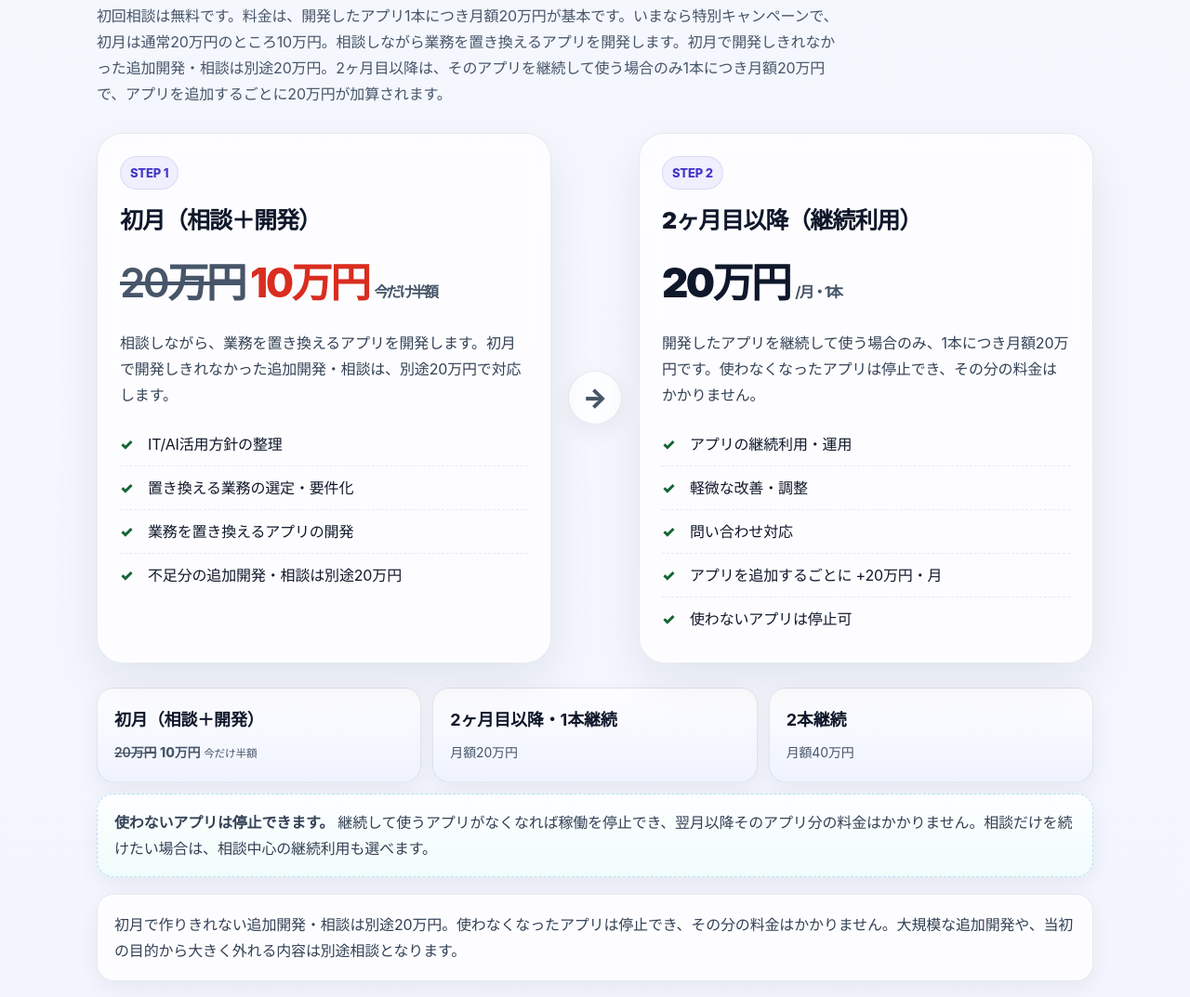
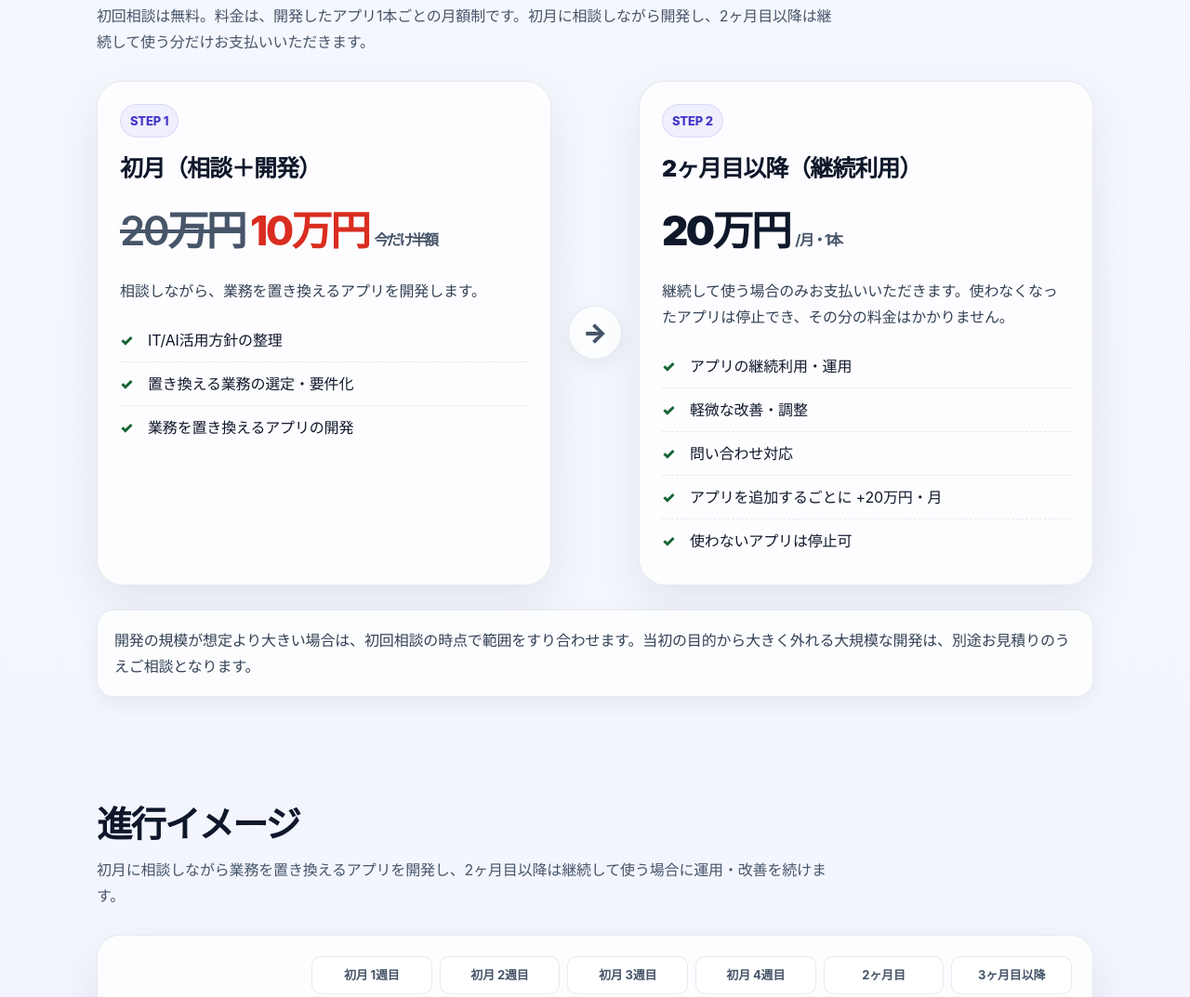
Before and after one commit to takesika/back_service_lp, a plain HTML site: page index.html in a window 1280 px wide. Shown: the part 2096-3169 px from the top of the page at 93% size. Drawn offline with Linux system fonts and the light colour scheme.

Commit message:
料金表記を料金カードに集約し冗長な繰り返しを削除
- 価格の数字を出す場所をヒーローのバッジと料金カード(STEP1/STEP2)のみに集約
- リード文・料金例・停止ボックス・進行イメージ・利用開始の流れから価格の再掲を削除
- 「未完成なら別途20万」の表現を廃止し、大規模開発は初回相談で範囲調整＋別途見積に変更

Co-Authored-By: Claude Opus 4.8 (1M context) <noreply@anthropic.com>

```diff
--- a/index.html
+++ b/index.html
@@ -553,19 +553,18 @@
       <div class="wrap">
         <h2 class="section-title">料金</h2>
         <p class="section-lead">
-          初回相談は無料です。料金は、開発したアプリ1本につき月額20万円が基本です。いまなら特別キャンペーンで、初月は通常20万円のところ10万円。相談しながら業務を置き換えるアプリを開発します。初月で開発しきれなかった追加開発・相談は別途20万円。2ヶ月目以降は、そのアプリを継続して使う場合のみ1本につき月額20万円で、アプリを追加するごとに20万円が加算されます。
+          初回相談は無料。料金は、開発したアプリ1本ごとの月額制です。初月に相談しながら開発し、2ヶ月目以降は継続して使う分だけお支払いいただきます。
         </p>
         <div class="price-journey">
           <div class="journey-card">
             <div class="journey-label">STEP 1</div>
             <h3 class="journey-title">初月（相談＋開発）</h3>
             <div class="journey-price"><del>20万円</del> <span class="sale-price">10万円</span> <small>今だけ半額</small></div>
-            <p class="journey-text">相談しながら、業務を置き換えるアプリを開発します。初月で開発しきれなかった追加開発・相談は、別途20万円で対応します。</p>
+            <p class="journey-text">相談しながら、業務を置き換えるアプリを開発します。</p>
             <ul class="check-list">
               <li>IT/AI活用方針の整理</li>
               <li>置き換える業務の選定・要件化</li>
               <li>業務を置き換えるアプリの開発</li>
-              <li>不足分の追加開発・相談は別途20万円</li>
             </ul>
           </div>
           <div class="journey-arrow" aria-hidden="true"><span>→</span></div>
@@ -573,7 +572,7 @@
             <div class="journey-label">STEP 2</div>
             <h3 class="journey-title">2ヶ月目以降（継続利用）</h3>
             <div class="journey-price">20万円 <small>/ 月・1本</small></div>
-            <p class="journey-text">開発したアプリを継続して使う場合のみ、1本につき月額20万円です。使わなくなったアプリは停止でき、その分の料金はかかりません。</p>
+            <p class="journey-text">継続して使う場合のみお支払いいただきます。使わなくなったアプリは停止でき、その分の料金はかかりません。</p>
             <ul class="check-list">
               <li>アプリの継続利用・運用</li>
               <li>軽微な改善・調整</li>
@@ -583,26 +582,8 @@
             </ul>
           </div>
         </div>
-        <div class="app-price-examples" aria-label="料金例">
-          <div class="app-price-example">
-            <strong>初月（相談＋開発）</strong>
-            <span><del>20万円</del> <span class="sale-price">10万円</span> <small>今だけ半額</small></span>
-          </div>
-          <div class="app-price-example">
-            <strong>2ヶ月目以降・1本継続</strong>
-            <span>月額20万円</span>
-          </div>
-          <div class="app-price-example">
-            <strong>2本継続</strong>
-            <span>月額40万円</span>
-          </div>
-        </div>
-        <div class="stop-box">
-          <strong>使わないアプリは停止できます。</strong>
-          継続して使うアプリがなくなれば稼働を停止でき、翌月以降そのアプリ分の料金はかかりません。相談だけを続けたい場合は、相談中心の継続利用も選べます。
-        </div>
         <div class="note-box">
-          初月で作りきれない追加開発・相談は別途20万円。使わなくなったアプリは停止でき、その分の料金はかかりません。大規模な追加開発や、当初の目的から大きく外れる内容は別途相談となります。
+          開発の規模が想定より大きい場合は、初回相談の時点で範囲をすり合わせます。当初の目的から大きく外れる大規模な開発は、別途お見積りのうえご相談となります。
         </div>
       </div>
     </section>
@@ -684,8 +665,8 @@
         <div class="flow">
           <div class="flow-item"><h3>初回相談（無料）</h3><p>現在の業務、人が手作業で行っていること、ITやAIで相談したいことを聞きます。初回相談は無料です。</p></div>
           <div class="flow-item"><h3>支援方針の確認</h3><p>相談中心で進めるか、Webアプリ化するか、AI活用を優先するかを整理します。</p></div>
-          <div class="flow-item"><h3>初月 相談・開発</h3><p>月額契約を開始し、相談しながら業務を置き換えるアプリを開発します。初月で開発しきれない追加開発・相談は別途20万円です。</p></div>
-          <div class="flow-item"><h3>継続利用・改善</h3><p>2ヶ月目以降は、開発したアプリを継続して使う場合のみ1本につき月額20万円で、運用・改善を続けます。</p></div>
+          <div class="flow-item"><h3>初月 相談・開発</h3><p>月額契約を開始し、相談しながら業務を置き換えるアプリを開発します。</p></div>
+          <div class="flow-item"><h3>継続利用・改善</h3><p>2ヶ月目以降は、開発したアプリを継続して使う場合に運用・改善を続けます。</p></div>
         </div>
       </div>
     </section>
```
